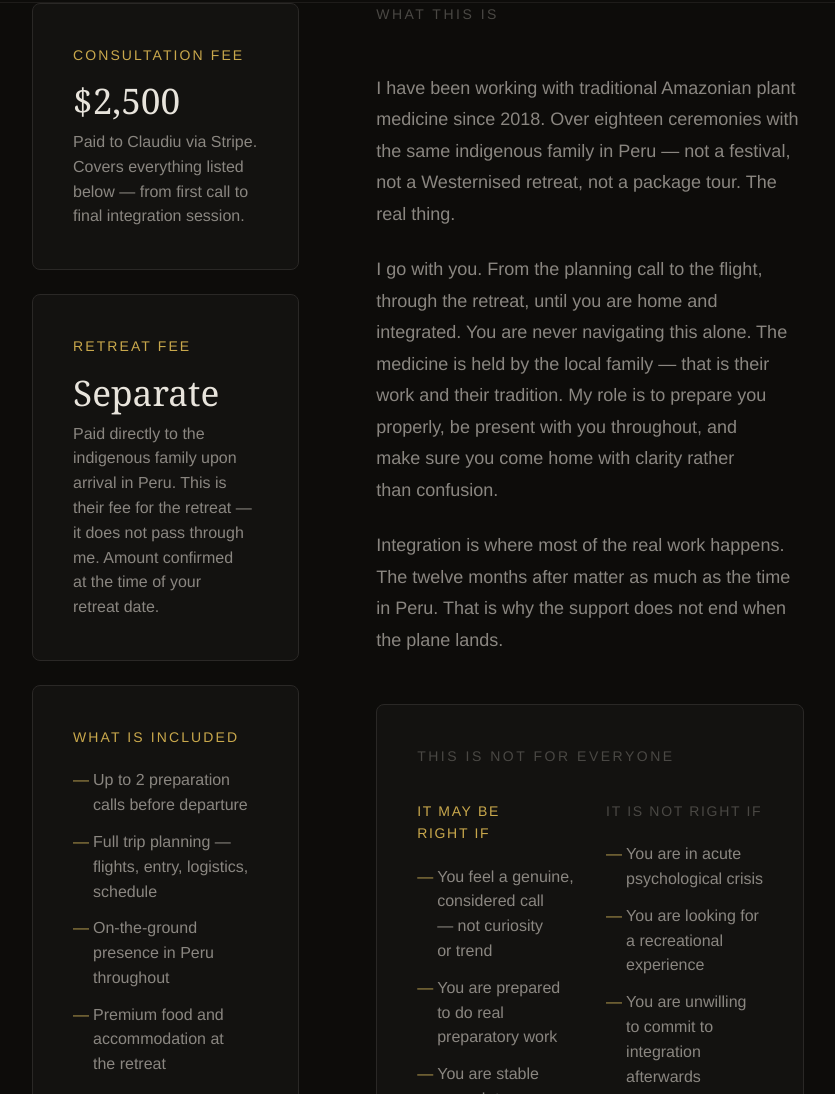
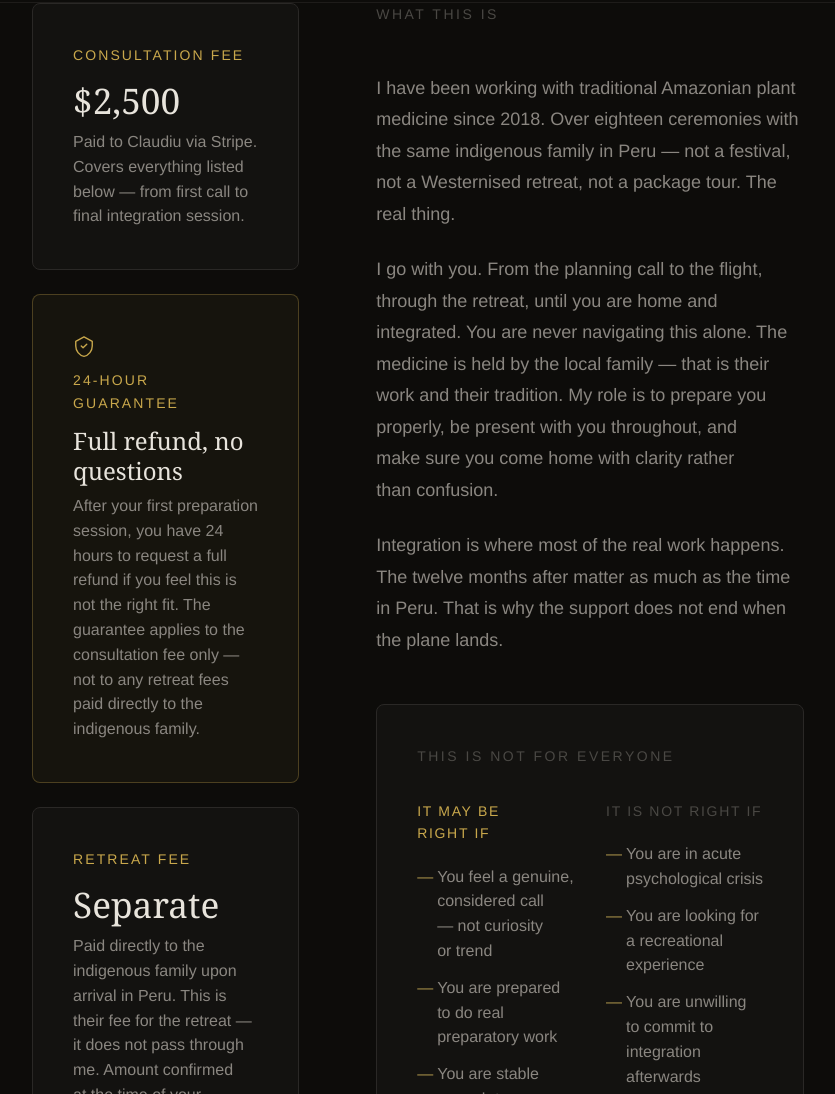
Before and after one commit to craciunlabs/claudiucraciun-com, a plain HTML site: page amazonian.html in a window 1280 px wide. Shown: the part 840-1934 px from the top of the page, without its empty margins (222-1057 px from the left). Drawn offline with Linux system fonts and the light colour scheme; a web font is replaced by a local one.

Commit message:
Add 24-hour money-back guarantee to Clarity and Amazonian pages

```diff
--- a/amazonian.html
+++ b/amazonian.html
@@ -89,6 +89,18 @@
           <p class="clarity-detail-label">Consultation Fee</p>
           <p class="clarity-detail-value">$2,500</p>
           <p class="clarity-detail-sub">Paid to Claudiu via Stripe. Covers everything listed below — from first call to final integration session.</p>
+        </div>
+
+        <div class="clarity-detail guarantee-block">
+          <div class="guarantee-icon" aria-hidden="true">
+            <svg width="22" height="22" viewBox="0 0 24 24" fill="none" stroke="currentColor" stroke-width="1.5">
+              <path d="M12 2L3 7v5c0 5.25 3.75 10.15 9 11.25C17.25 22.15 21 17.25 21 12V7L12 2z" stroke-linecap="round" stroke-linejoin="round"/>
+              <path d="M9 12l2 2 4-4" stroke-linecap="round" stroke-linejoin="round"/>
+            </svg>
+          </div>
+          <p class="clarity-detail-label" style="margin-top: var(--space-3);">24-hour guarantee</p>
+          <p class="clarity-detail-value" style="font-size: var(--text-lg);">Full refund, no questions</p>
+          <p class="clarity-detail-sub">After your first preparation session, you have 24 hours to request a full refund if you feel this is not the right fit. The guarantee applies to the consultation fee only — not to any retreat fees paid directly to the indigenous family.</p>
         </div>
 
         <div class="clarity-detail">
--- a/style.css
+++ b/style.css
@@ -941,6 +941,20 @@
 }
 
 /* ============================================
+   GUARANTEE BLOCK
+   ============================================ */
+
+.guarantee-block {
+  border-color: oklch(from var(--color-primary) l c h / 0.3) !important;
+  background: oklch(from var(--color-primary) l c h / 0.05) !important;
+}
+
+.guarantee-icon {
+  color: var(--color-primary);
+  display: flex;
+}
+
+/* ============================================
    ABOUT SECTION — Photo + Text
    ============================================ */
 
```
Also changed, not shown: clarity.html (+12 -0 lines).
